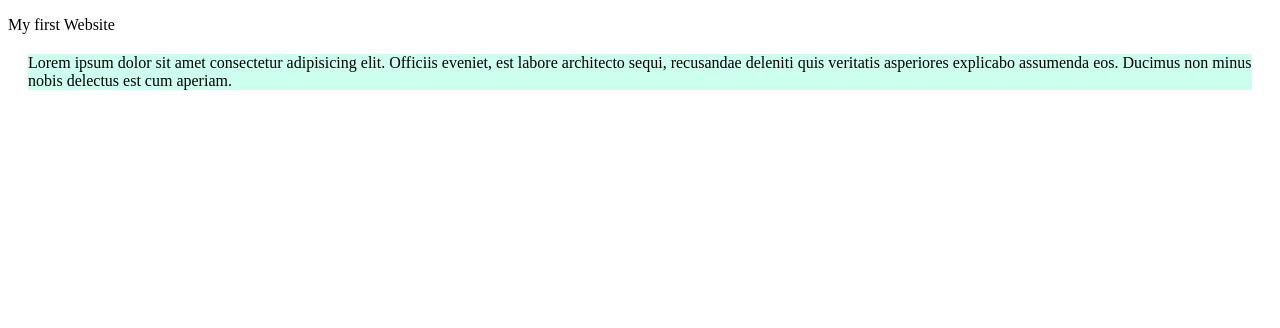
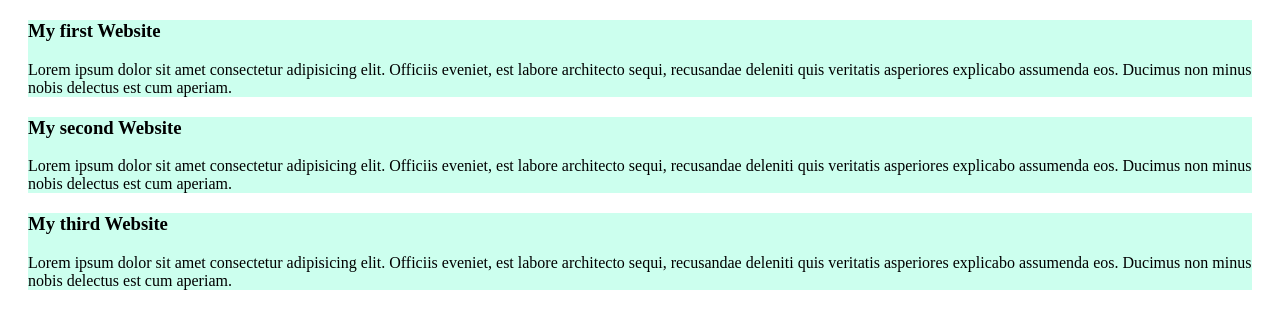
Before and after one commit to nakib233/my-simple-website, a plain HTML site: page index.html in a window 1280 px wide. Drawn offline with Linux system fonts and the light colour scheme.

Commit message:
added the second and the third blog

```diff
--- a/index.html
+++ b/index.html
@@ -7,7 +7,18 @@
     <link rel="stylesheet" href="styles/style.css">
 </head>
 <body>
-    <p>My first Website</p>
-    <div>Lorem ipsum dolor sit amet consectetur adipisicing elit. Officiis eveniet, est labore architecto sequi, recusandae deleniti quis veritatis asperiores explicabo assumenda eos. Ducimus non minus nobis delectus est cum aperiam.</div>
+
+    <div>
+        <h3>My first Website</h3>
+        <p>Lorem ipsum dolor sit amet consectetur adipisicing elit. Officiis eveniet, est labore architecto sequi, recusandae deleniti quis veritatis asperiores explicabo assumenda eos. Ducimus non minus nobis delectus est cum aperiam.</p>
+    </div>
+    <div>
+        <h3>My second Website</h3>
+        <p>Lorem ipsum dolor sit amet consectetur adipisicing elit. Officiis eveniet, est labore architecto sequi, recusandae deleniti quis veritatis asperiores explicabo assumenda eos. Ducimus non minus nobis delectus est cum aperiam.</p>
+    </div>
+    <div>
+        <h3>My third Website</h3>
+        <p>Lorem ipsum dolor sit amet consectetur adipisicing elit. Officiis eveniet, est labore architecto sequi, recusandae deleniti quis veritatis asperiores explicabo assumenda eos. Ducimus non minus nobis delectus est cum aperiam.</p>
+    </div>
 </body>
 </html>
```
